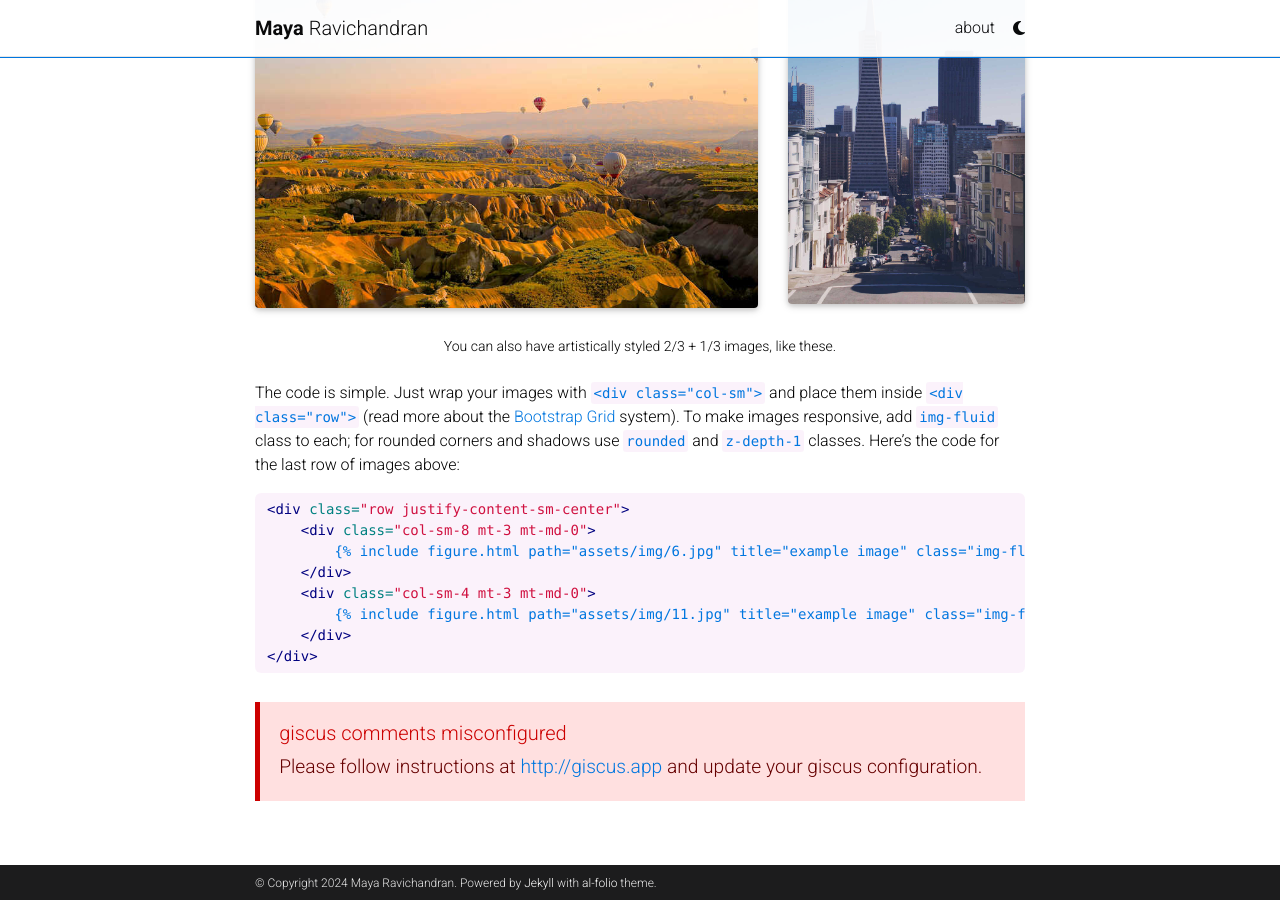
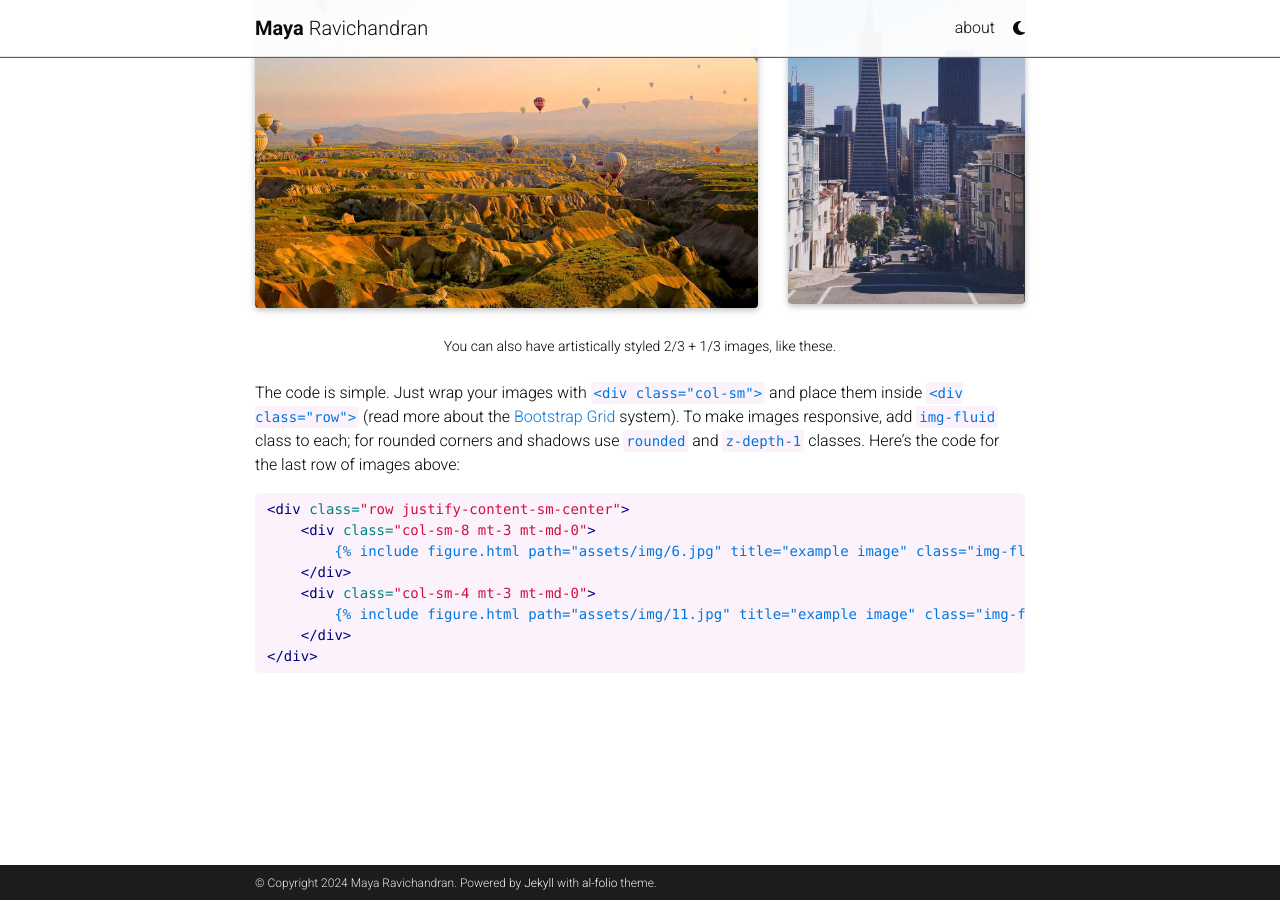
Before and after one commit to maravichandran/maravichandran.github.io, a Jekyll site: the page built from _projects/2_project.md, in a window 1280 px wide and 900 px high, scrolled down 1425 px. Built offline with Jekyll 4.4.1, drawn with Linux system fonts in a browser that asks for light colours; full-size pictures stand in for the smaller copies a plugin makes; comment, search, counter and statistics services are not loaded; a style sheet for code colours, icons or effects is not loaded; some of the changed lines change nothing that is shown.

Commit message:
setup giscus comments

```diff
--- a/_config.yml
+++ b/_config.yml
@@ -135,7 +135,7 @@
 # Follow instructions on https://giscus.app/ to setup for your repo to fill out
 # the information below.
 giscus:
-  repo:                          # <your-github-user-name>/<your-github-repo-name>
+  repo: maravichandran/maravichandran.github.io  # <your-github-user-name>/<your-github-repo-name>
   repo_id:                       # leave empty or specify your repo_id (see https://giscus.app/)
   category: Comments             # name of the category under which discussions will be created
   category_id:                   # leave empty or specify your category_id (see https://giscus.app/)
```
